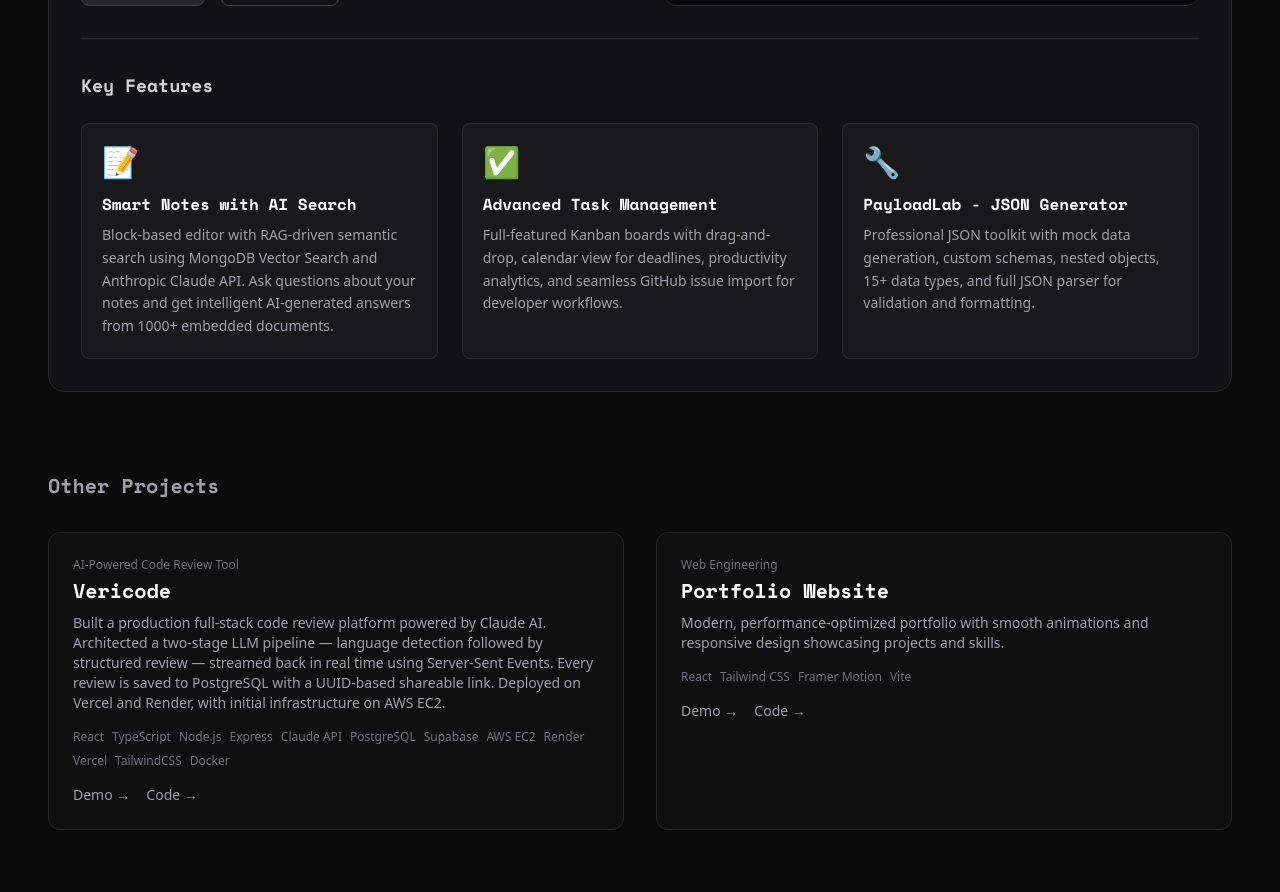
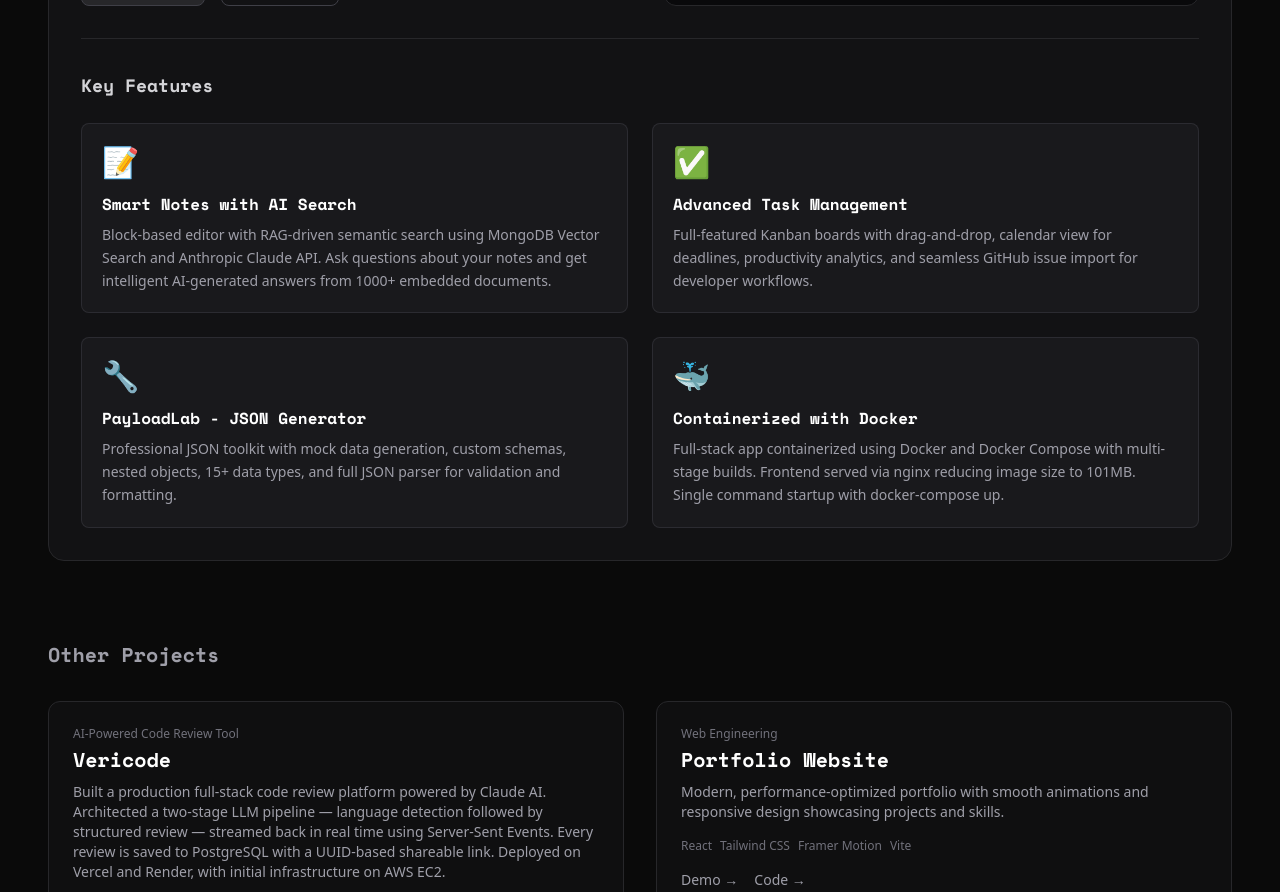
Before and after one commit to pujeetas/Portfolio-website, a React (Vite) app: page / in a window 1280 px wide. Shown: the part 1560-2452 px from the top of the page. Built offline with nearby package versions, Linux system fonts and the light colour scheme; grey boxes are pictures that could not be loaded.

Commit message:
updated grid

```diff
--- a/src/ProjectSection.jsx
+++ b/src/ProjectSection.jsx
@@ -45,6 +45,12 @@
         description:
           "Professional JSON toolkit with mock data generation, custom schemas, nested objects, 15+ data types, and full JSON parser for validation and formatting.",
       },
+      {
+        icon: "🐳",
+        title: "Containerized with Docker",
+        description:
+          "Full-stack app containerized using Docker and Docker Compose with multi-stage builds. Frontend served via nginx reducing image size to 101MB. Single command startup with docker-compose up.",
+      },
     ],
   },
   {
@@ -90,12 +96,6 @@
         title: "Shareable Links",
         description:
           "Every review saved to PostgreSQL with a unique UUID, accessible via permanent shareable URL.",
-      },
-      {
-        icon: "🐳",
-        title: "Containerized with Docker",
-        description:
-          "Full-stack app containerized using Docker and Docker Compose with multi-stage builds. Frontend served via nginx reducing image size to 101MB. Single command startup with docker-compose up.",
       },
     ],
   },
@@ -220,7 +220,7 @@
                   Key Features
                 </h4>
 
-                <div className="grid md:grid-cols-3 gap-6">
+                <div className="grid md:grid-cols-2 gap-6">
                   {featuredProject.features.map((feature, idx) => (
                     <motion.div
                       key={idx}
```
